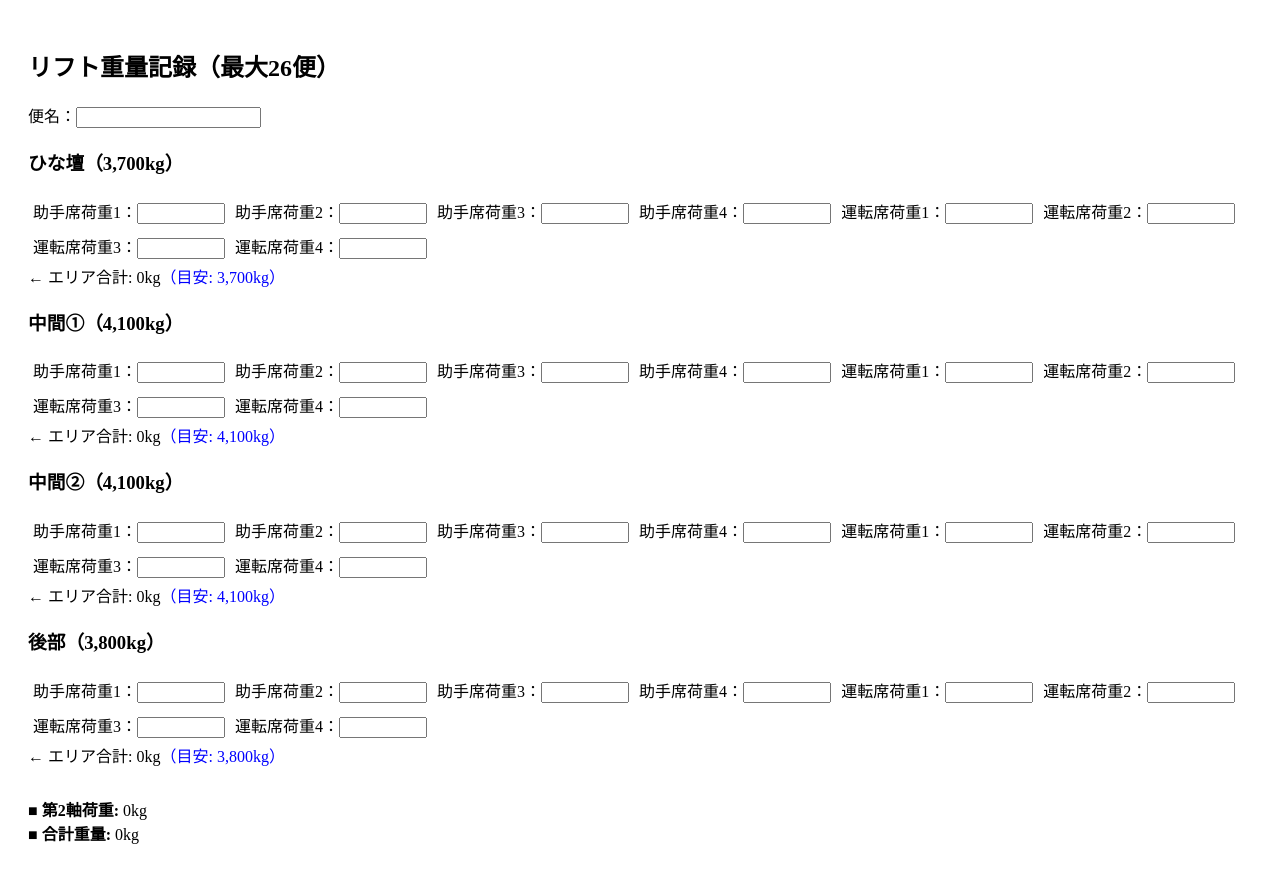
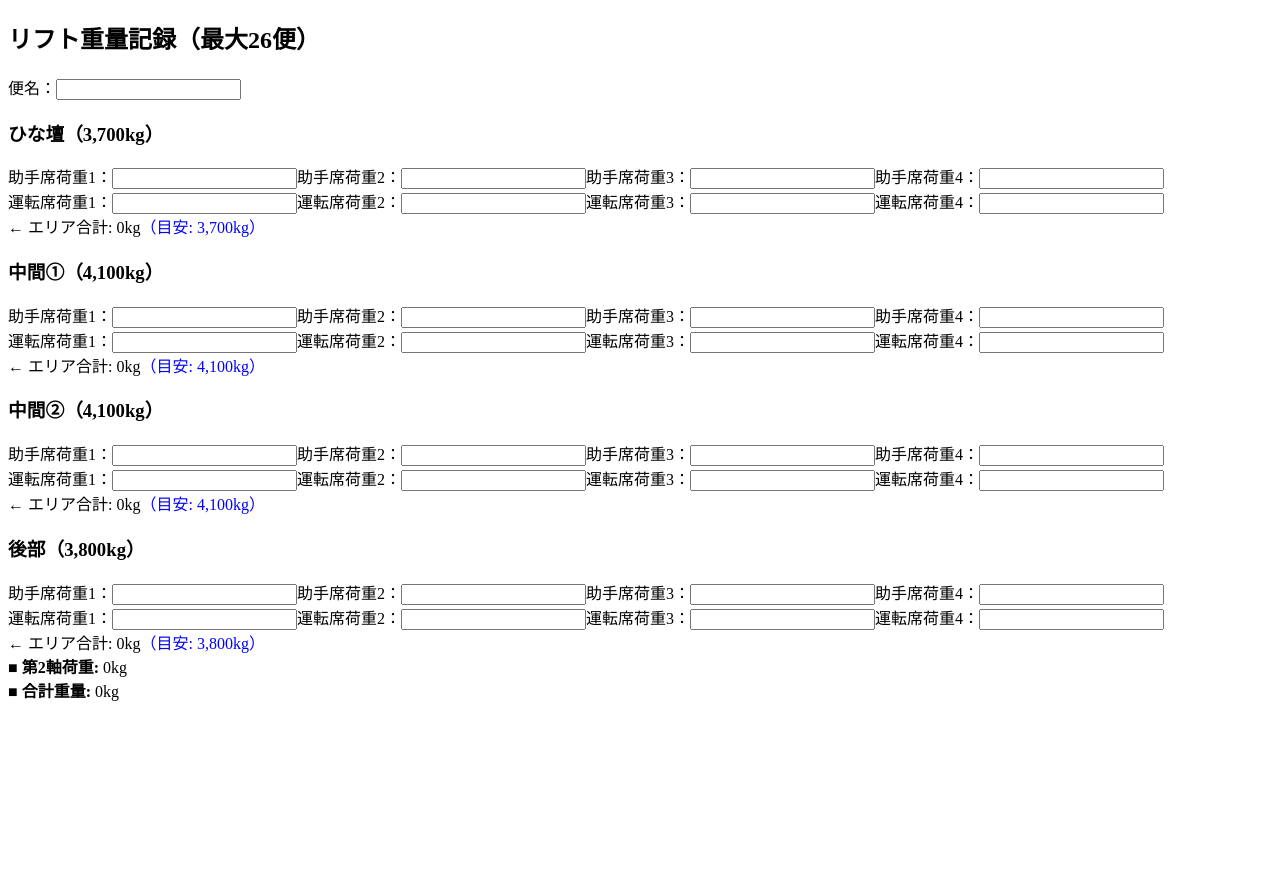
Before and after one commit to Toyotayusou1111/-, a React (Create React App) app: page / in a window 1280 px wide. After the commit the page ends 800 px from the top, so only its background shows below. Built offline with nearby package versions, Linux system fonts and the light colour scheme.

Commit message:
Update App.js

```diff
--- a/src/App.js
+++ b/src/App.js
@@ -1,8 +1,8 @@
 import React, { useState, useRef } from "react";
 
 export default function App() {
-  const MAX_AXLE  = 10000;   // 10t
-  const MAX_TOTAL = 19700;   // 19.7t
+  const MAX_AXLE  = 10000;
+  const MAX_TOTAL = 19700;
 
   const INITIAL_ROWS = [
     { name: "ひな壇", base:  3700, coeffs: [1,1,1,1,1,1,1,1], impact:  1.0 },
@@ -11,7 +11,6 @@ export default function App() {
     { name: "後部",   base:  3800, coeffs: [1,1,1,1,1,1,1,1], impact: -0.3 },
   ];
 
-  /* ---- 以下、ロジックは 6/19 最終確定版と同じ ---- */
   const [data, setData] = useState(INITIAL_ROWS.map(() => Array(8).fill("")));
   const inputRefs = useRef([]);
 
@@ -31,22 +30,20 @@ export default function App() {
   const getAxleLoad = () =>
     data.reduce((sum, _, a) => sum + getAreaWeight(a) * INITIAL_ROWS[a].impact, 0);
 
-  /* ★ 目安＝そのエリアの残り収容量（マイナスは 0）★ */
   const getSuggestedWeight = (a) =>
     Math.max(0, INITIAL_ROWS[a].base - getAreaWeight(a));
 
-  /* ---- JSX ---- */
   return (
-    <div style={{ padding: 20 }}>
+    <div>
       <h2>リフト重量記録（最大26便）</h2>
       <div><label>便名：<input type="text" /></label></div>
 
       {INITIAL_ROWS.map((row, a) => (
-        <div key={a} style={{ marginTop: 20 }}>
+        <div key={a}>
           <h3>{row.name}（{row.base.toLocaleString()}kg）</h3>
           <div style={{ display: "flex", flexWrap: "wrap" }}>
             {data[a].map((v, s) => (
-              <div key={s} style={{ margin: 5 }}>
+              <div key={s}>
                 <label>
                   {s < 4 ? "助手席荷重" : "運転席荷重"}{s%4+1}：
                   <input
@@ -54,7 +51,6 @@ export default function App() {
                     value={v}
                     onChange={(e)=>handleChange(a, s, e.target.value)}
                     ref={(el)=>inputRefs.current[a*8+s]=el}
-                    style={{ width: 80 }}
                     onKeyDown={(e)=>{
                       if(e.key==="Enter"){e.preventDefault();
                         const n=a*8+s+1;
@@ -72,7 +68,7 @@ export default function App() {
         </div>
       ))}
 
-      <div style={{ marginTop: 30 }}>
+      <div>
         <strong>■ 第2軸荷重:</strong> {getAxleLoad().toLocaleString()}kg
       </div>
       <div>
```
